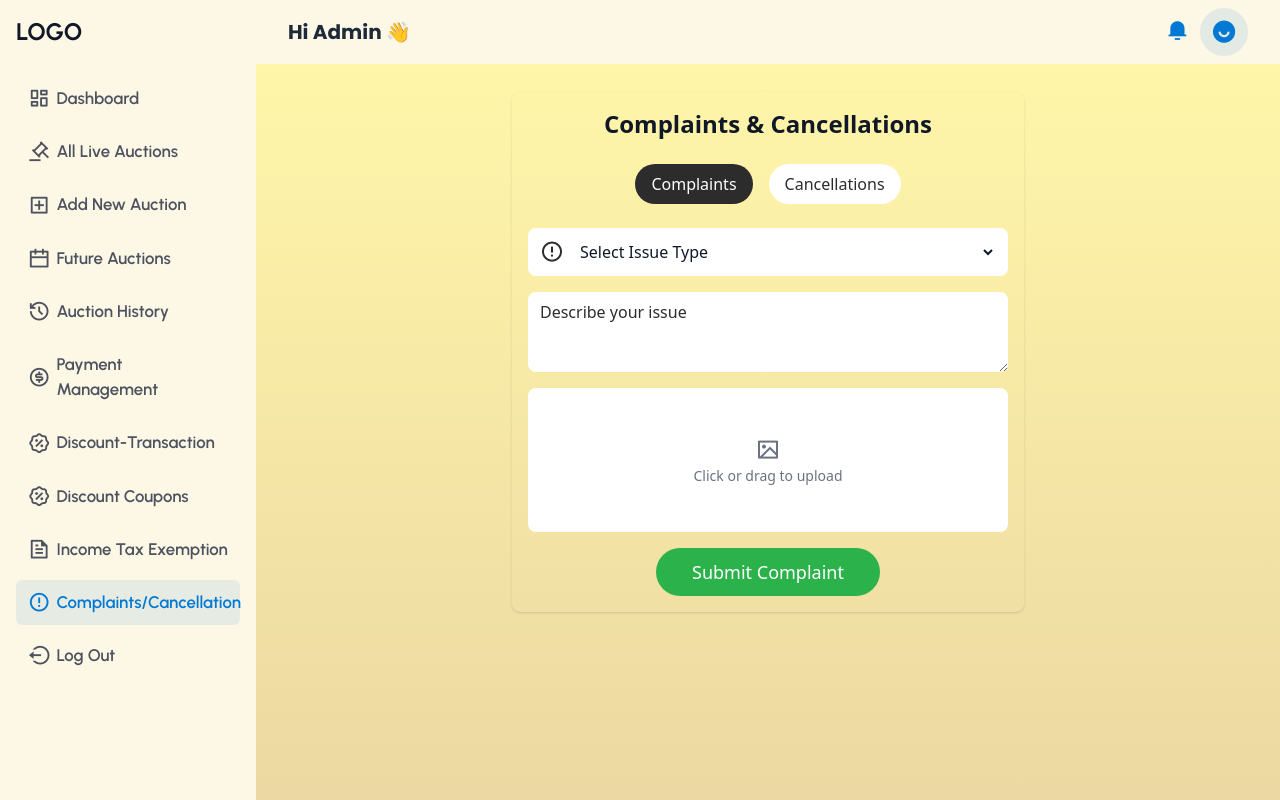
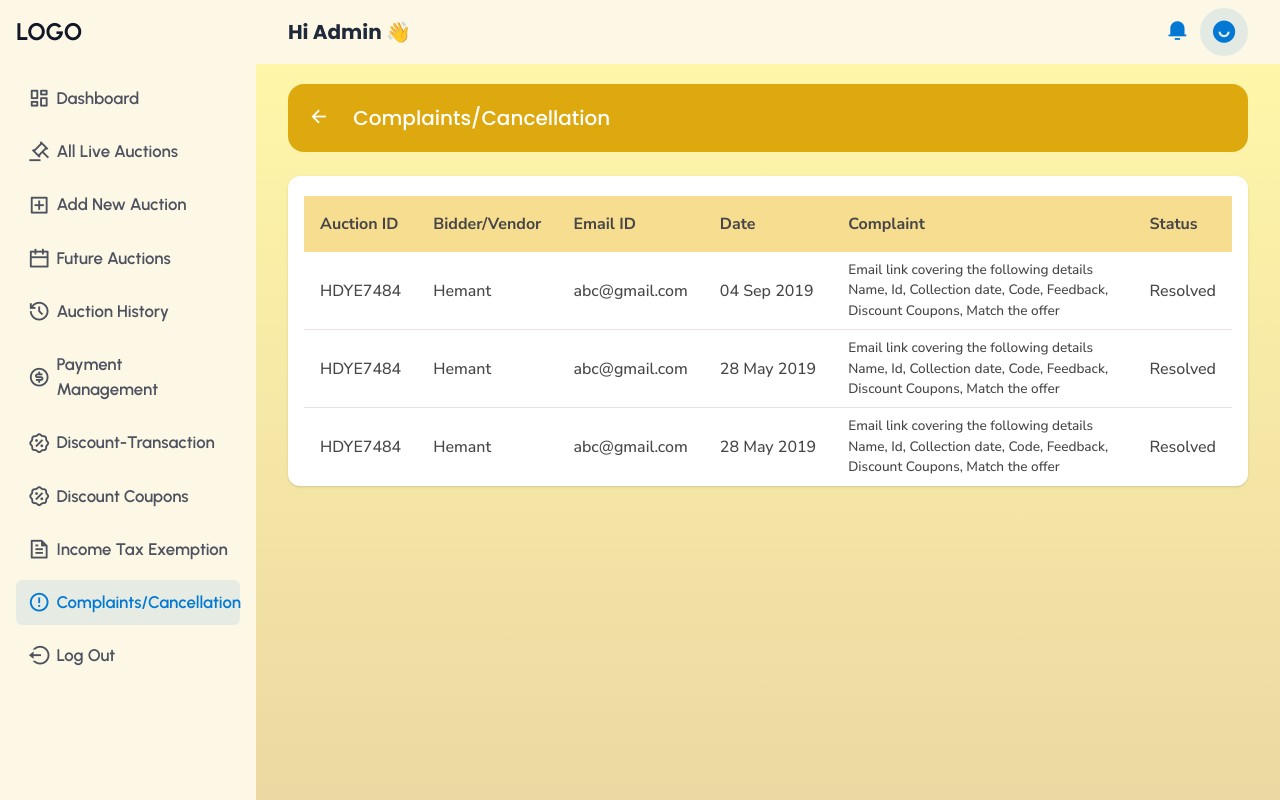
Before and after one commit to Rohit17112003/auction-business-partner, a Next.js app: page /complaints-cancellation in a window 1280 px wide. Built offline with nearby package versions, Linux system fonts and the light colour scheme.

Commit message:
fix all design in complaints cancellation

```diff
--- /dev/null
+++ b/app/complaints-cancellation/vendor-comment/page.jsx
@@ -0,0 +1,12 @@
+import MainLayout from "@/components/templates/MainLayout";
+import VendorCommentCard from "@/components/pages/complaints-cancellation/VendorCommentCard";
+
+const page = () => {
+  return (
+    <MainLayout pageTitle={"Hi Admin 👋"}>
+      <VendorCommentCard />
+    </MainLayout>
+  );
+};
+
+export default page;
--- /dev/null
+++ b/components/pages/complaints-cancellation/VendorCommentCard.jsx
@@ -0,0 +1,71 @@
+"use client";
+import { useState } from "react";
+import { User } from "lucide-react";
+import BannerButton from "@/components/atoms/BannerButton";
+
+const VendorCommentCard = () => {
+  const [comment, setComment] = useState("");
+
+  const handleSubmit = (e) => {
+    e.preventDefault();
+    console.log("Vendor Comment:", comment);
+  };
+
+  return (
+    <>
+      <BannerButton
+        route="/complaints-cancellation"
+        label="Complaints/Cancellation"
+      />
+
+      <div className="bg-light mt-6 w-full rounded-lg px-8 py-6 shadow">
+        <div className="mb-4 flex items-center">
+          <div className="flex h-10 w-10 items-center justify-center rounded-full bg-gray-200">
+            <User className="h-6 w-6 text-gray-400" />
+          </div>
+          <div className="font-poppins ml-3 flex items-center gap-2">
+            <p className="text-[1.2rem] font-semibold text-black">
+              Michelle Rivera
+            </p>
+            <p className="text-sm text-[#4D525F]">
+              &lt;michelle.rivera@example.com&gt;
+            </p>
+          </div>
+        </div>
+
+        {/* Message */}
+        <p className="font-poppins mb-4 text-[1.05rem] leading-relaxed text-[#4D525F] mt-8 pl-1">
+          Aliqua id fugiat nostrud irure ex duis ea quis id quis ad et. Sunt qui
+          esse pariatur duis deserunt mollit dolore cillum minim tempor enim.
+          Elit aute irure tempor cupidatat incididunt sint deserunt ut voluptate
+          aute id deserunt nisi. Aliqua id fugiat nostrud irure ex duis ea quis
+          id quis ad et. Sunt qui esse pariatur duis deserunt mollit dolore
+          cillum minim tempor enim. Elit aute irure tempor cupidatat incididunt
+          sint deserunt ut voluptate aute id deserunt nisi.
+        </p>
+
+        {/* Comment Box */}
+        <form onSubmit={handleSubmit}>
+          <textarea
+            value={comment}
+            onChange={(e) => setComment(e.target.value)}
+            placeholder="Comments from vendor"
+            className="h-30 w-full rounded-lg bg-[#F3F3F3] p-3 text-[0.95rem] focus:outline-none text-[#333333]  placeholder:text-[#333333] mt-8 font-medium"
+          />
+
+          {/* Submit Button */}
+         <div className="flex justify-center py-2">
+             <button
+            type="submit"
+            className="mt-4 w-fit rounded bg-[#2CB24B] px-8 py-2.5  text-white transition hover:bg-green-700 font-poppins font-medium text-[1.25rem] cursor-pointer"
+          >
+            Submit
+          </button>
+         </div>
+        </form>
+      </div>
+    </>
+  );
+};
+
+export default VendorCommentCard;
--- a/components/pages/complaints-cancellation/index.jsx
+++ b/components/pages/complaints-cancellation/index.jsx
@@ -1,92 +1,91 @@
 "use client";
-
-import { useState } from "react";
-import Textarea from "@/components/atoms/TextArea";
-import Button from "@/components/atoms/Button";
-import SimpleImageUploader from "@/components/molecules/ImageUploader";
-import Select from "@/components/atoms/Select";
+import BannerButton from "@/components/atoms/BannerButton";
+import Link from "next/link";
 
 const ComplaintsCancellation = () => {
-  const [activeTab, setActiveTab] = useState("complaints");
-
   return (
-    <section className="max-w-lg mx-auto my-2 rounded-lg md:shadow md:p-4">
-      <h2 className="text-2xl font-semibold mb-6 text-center">
-        Complaints & Cancellations
-      </h2>
-
-      <div className="flex justify-center gap-4 mb-6">
-        <button
-          className={`px-4 py-2 rounded-full font-medium ${
-            activeTab === "complaints"
-              ? "bg-dark text-light"
-              : "bg-light text-dark"
-          }`}
-          onClick={() => setActiveTab("complaints")}
-        >
-          Complaints
-        </button>
-        <button
-          className={`px-4 py-2 rounded-full font-medium ${
-            activeTab === "cancellations"
-              ? "bg-dark text-light"
-              : "bg-light text-dark"
-          }`}
-          onClick={() => setActiveTab("cancellations")}
-        >
-          Cancellations
-        </button>
-      </div>
-
-      {activeTab === "complaints" && (
-        <form className="grid gap-4">
-          <Select
-            name="issueType"
-            icon="ri-error-warning-line"
-            placeholder="Select Issue Type"
-            options={[
-              "Damaged Product",
-              "Late Delivery",
-              "Item Missing",
-              "Others",
-            ]}
-          />
-
-          <Textarea
-            name="description"
-            placeholder="Describe your issue"
-            rows={4}
-          />
-
-          <SimpleImageUploader />
-
-          <Button label="Submit Complaint" style="w-full md:w-56 bg-green hover:bg-darkgreen" />
-        </form>
-      )}
-
-      {activeTab === "cancellations" && (
-        <form className="grid gap-4">
-          <Select
-            name="orderSelect"
-            icon="ri-truck-line"
-            placeholder="Select Order to Cancel"
-            options={["Order #123", "Order #456", "Order #789"]}
-          />
-
-          <Textarea
-            name="cancelReason"
-            placeholder="Reason for cancellation"
-            rows={4}
-          />
-
-          <Button
-            label="Cancel Order"
-            style="w-full md:w-48 bg-red text-white hover:bg-darkred"
-          />
-        </form>
-      )}
-    </section>
+    <>
+      <BannerButton route={"/"} label="Complaints/Cancellation" />
+      <section className="bg-light mt-6 w-full rounded-xl shadow">
+        <div className="mb-10 max-w-full overflow-x-auto px-4 pt-5">
+          <table className="text-text font-nunito w-[1000px] border-collapse text-[1rem] md:w-full">
+            <thead className="bg-[#F7DD90] font-semibold">
+              <tr>
+                <th className="px-4 py-4 text-start">Auction ID</th>
+                <th className="px-4 py-4 text-start">Bidder/Vendor</th>
+                <th className="px-4 py-4 text-start">Email ID</th>
+                <th className="px-4 py-4 text-start">Date</th>
+                <th className="px-4 py-4 text-start">Complaint</th>
+                <th className="px-4 py-4 text-start">Status</th>
+              </tr>
+            </thead>
+            <tbody>
+              {data.map(
+                (
+                  { auctionId, bidderVendor, emailId, date, complaint, status },
+                  index,
+                ) => (
+                  <tr
+                    key={index}
+                    className={`${
+                      index !== data.length - 1
+                        ? "border-lightgray border-b"
+                        : ""
+                    } cursor-pointer text-start hover:bg-amber-50`}
+                    onClick={() =>
+                      (window.location.href =
+                        "/complaints-cancellation/vendor-comment")
+                    }
+                  >
+                    <td className="px-4 py-2 font-medium">{auctionId}</td>
+                    <td className="px-4 py-2 font-medium">{bidderVendor}</td>
+                    <td className="px-4 py-2 font-medium">{emailId}</td>
+                    <td className="px-4 py-2 font-medium text-nowrap">
+                      {date}
+                    </td>
+                    <td className="px-4 py-2 text-[0.85rem] font-medium">
+                      {complaint}
+                    </td>
+                    <td className="px-4 py-2 font-medium">{status}</td>
+                  </tr>
+                ),
+              )}
+            </tbody>
+          </table>
+        </div>
+      </section>
+    </>
   );
 };
 
 export default ComplaintsCancellation;
+
+const data = [
+  {
+    auctionId: "HDYE7484",
+    bidderVendor: "Hemant",
+    emailId: "abc@gmail.com",
+    date: "04 Sep 2019",
+    complaint:
+      "Email link covering the following details Name, Id, Collection date, Code, Feedback, Discount Coupons, Match the offer",
+    status: "Resolved",
+  },
+  {
+    auctionId: "HDYE7484",
+    bidderVendor: "Hemant",
+    emailId: "abc@gmail.com",
+    date: "28 May 2019",
+    complaint:
+      "Email link covering the following details Name, Id, Collection date, Code, Feedback, Discount Coupons, Match the offer",
+    status: "Resolved",
+  },
+  {
+    auctionId: "HDYE7484",
+    bidderVendor: "Hemant",
+    emailId: "abc@gmail.com",
+    date: "28 May 2019",
+    complaint:
+      "Email link covering the following details Name, Id, Collection date, Code, Feedback, Discount Coupons, Match the offer",
+    status: "Resolved",
+  },
+];
--- a/components/templates/MainLayout.jsx
+++ b/components/templates/MainLayout.jsx
@@ -27,7 +27,7 @@
           setIsSidebarOpen={setIsSidebarOpen}
         />
 
-        {/* ✅ Agar customBg diya hai to use karo, warna default */}
+        {/*  Agar customBg diya hai to use karo, warna default */}
         <main
           className={`max-w-[100vw] flex-1 overflow-y-auto py-5 md:px-8 px-5 ${
             customBg || "bg-gradient-to-b from-[#FFF6A9] to-[#ECD8A2]"
```
